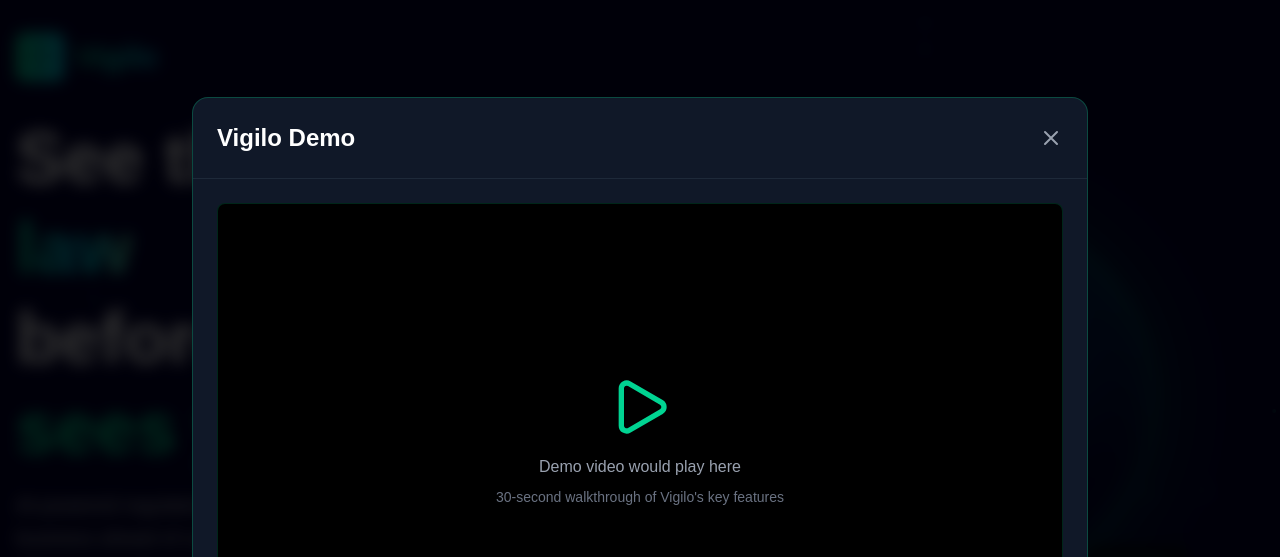
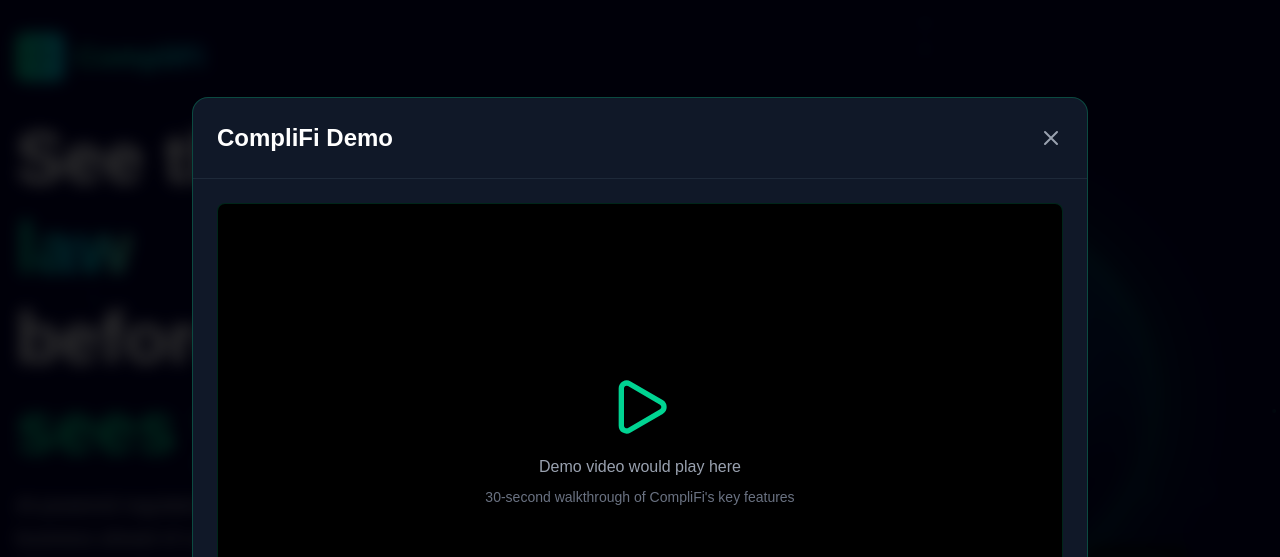
Before and after one commit to Sakshii-27/CompliFi, a Next.js app: page / in a window 1280 px wide. Both pictures are taken after a click on the button "Watch Demo". Shown: the top 557 px of the page. Built offline with nearby package versions, Linux system fonts and the light colour scheme.

Commit message:
changes done

```diff
--- a/src/app/dashboard/page.tsx
+++ b/src/app/dashboard/page.tsx
@@ -3,7 +3,7 @@
 import { TestTube, Bell, Settings, Calendar, FileText, ChevronRight, AlertTriangle, CheckCircle, X, Filter, Search } from 'lucide-react';
 
 // Expose backend base for client links (safe in client bundle)
-const FRONT_API_BASE = process.env.NEXT_PUBLIC_BACKEND_URL || 'http://localhost:8000';
+const FRONT_API_BASE = process.env.NEXT_PUBLIC_BACKEND_URL || 'http://localhost:5005';
 
 type CompliancePlan = {
   timeline?: {
@@ -180,7 +180,7 @@
 };
 
 export default function DashboardPage() {
-  const API_BASE = process.env.NEXT_PUBLIC_BACKEND_URL || 'http://localhost:8000';
+  const API_BASE = process.env.NEXT_PUBLIC_BACKEND_URL || 'http://localhost:5005';
   const [companyId, setCompanyId] = useState<string | null>(null);
   const [loading, setLoading] = useState(false);
   const [error, setError] = useState<string | null>(null);
@@ -827,9 +827,9 @@
   const PageLoadingScreen = () => (
   <div className="fixed inset-0 bg-gray-950 z-50 flex items-center justify-center">
     <div className="text-center max-w-md mx-auto px-6">
-      {/* Vigilo Logo */}
+      {/* CompliFi Logo */}
       <div className="mb-8">
-        <h1 className="text-3xl font-bold text-white mb-2">Vigilo</h1>
+        <h1 className="text-3xl font-bold text-white mb-2">CompliFi</h1>
         <p className="text-gray-400">AI Compliance Intelligence</p>
       </div>
 
@@ -875,7 +875,7 @@
       {/* Sidebar */}
       <div className="w-64 bg-gray-900 border-r border-gray-800 p-6 flex flex-col h-screen sticky top-0">
         <div className="mb-8">
-          <h2 className="text-xl font-bold text-white mb-1">Vigilo</h2>
+          <h2 className="text-xl font-bold text-white mb-1">CompliFi</h2>
           <p className="text-xs text-gray-400">AI Compliance Monitor</p>
         </div>
 
--- a/src/app/page.tsx
+++ b/src/app/page.tsx
@@ -114,7 +114,7 @@
                 <Shield className="w-7 h-7 text-black" />
               </div>
               <h1 className="text-3xl font-bold bg-gradient-to-r from-emerald-400 to-cyan-400 bg-clip-text text-transparent">
-                Vigilo
+                CompliFi
               </h1>
             </div>
 
@@ -292,7 +292,7 @@
         <div className="fixed inset-0 bg-black/80 backdrop-blur-sm z-50 flex items-center justify-center p-4">
           <div className="bg-gray-900 rounded-2xl border border-emerald-500/30 max-w-4xl w-full">
             <div className="flex justify-between items-center p-6 border-b border-gray-800">
-              <h3 className="text-2xl font-bold text-white">Vigilo Demo</h3>
+              <h3 className="text-2xl font-bold text-white">CompliFi Demo</h3>
               <button
                 onClick={() => setIsVideoModalOpen(false)}
                 className="text-gray-400 hover:text-white transition-colors"
@@ -307,7 +307,7 @@
                 <div className="text-center">
                   <Play className="w-16 h-16 text-emerald-400 mx-auto mb-4" />
                   <p className="text-gray-400">Demo video would play here</p>
-                  <p className="text-sm text-gray-500 mt-2">30-second walkthrough of Vigilo's key features</p>
+                  <p className="text-sm text-gray-500 mt-2">30-second walkthrough of CompliFi's key features</p>
                 </div>
               </div>
             </div>
--- a/src/app/rbidashboard/page.tsx
+++ b/src/app/rbidashboard/page.tsx
@@ -48,7 +48,7 @@
 };
 
 export default function FinanceDashboardPage() {
-  const API_BASE = process.env.NEXT_PUBLIC_BACKEND_URL || 'http://localhost:8000';
+  const API_BASE = process.env.NEXT_PUBLIC_BACKEND_URL || 'http://localhost:5005';
   const [companyId, setCompanyId] = useState<string | null>(null);
   const [loading, setLoading] = useState(false);
   const [error, setError] = useState<string | null>(null);
@@ -419,7 +419,7 @@
           compliance_score: 72
         },
         status: "requires_action",
-        notes: "Generated by Vigilo India Compliance AI based on latest RBI/SEBI/NPCI regulations",
+        notes: "Generated by CompliFi India Compliance AI based on latest RBI/SEBI/NPCI regulations",
         next_steps: [
           "Schedule emergency board meeting for capital raising approval",
           "Initiate RFP process for CFSS vendor selection",
@@ -782,9 +782,9 @@
   const PageLoadingScreen = () => (
   <div className="fixed inset-0 bg-gray-950 z-50 flex items-center justify-center">
     <div className="text-center max-w-md mx-auto px-6">
-      {/* Vigilo Logo */}
+      {/* CompliFi Logo */}
       <div className="mb-8">
-        <h1 className="text-3xl font-bold text-white mb-2">Vigilo</h1>
+        <h1 className="text-3xl font-bold text-white mb-2">CompliFi</h1>
         <p className="text-gray-400">AI Financial Compliance Intelligence</p>
       </div>
 
@@ -830,7 +830,7 @@
       {/* Sidebar */}
       <div className="w-64 bg-gray-900 border-r border-gray-800 p-6 flex flex-col h-screen sticky top-0">
         <div className="mb-8">
-          <h2 className="text-xl font-bold text-white mb-1">Vigilo</h2>
+          <h2 className="text-xl font-bold text-white mb-1">CompliFi</h2>
           <p className="text-xs text-gray-400">AI Finance Compliance</p>
         </div>
 
--- a/src/app/uploaddocs/page.tsx
+++ b/src/app/uploaddocs/page.tsx
@@ -1143,7 +1143,7 @@
 const Page = () => {
   const [currentStep, setCurrentStep] = useState("dashboard"); // 'dashboard', 'category', 'company', 'documents', 'submit'
   const API_BASE =
-    process.env.NEXT_PUBLIC_BACKEND_URL || "http://localhost:8000";
+    process.env.NEXT_PUBLIC_BACKEND_URL || "http://localhost:5005";
   const [selectedCategory, setSelectedCategory] = useState("");
   const [companyInfo, setCompanyInfo] = useState<CompanyInfo>({
     name: "",
```
Also changed, not shown: 2 other files (tests, documents, lock files or other folders).
